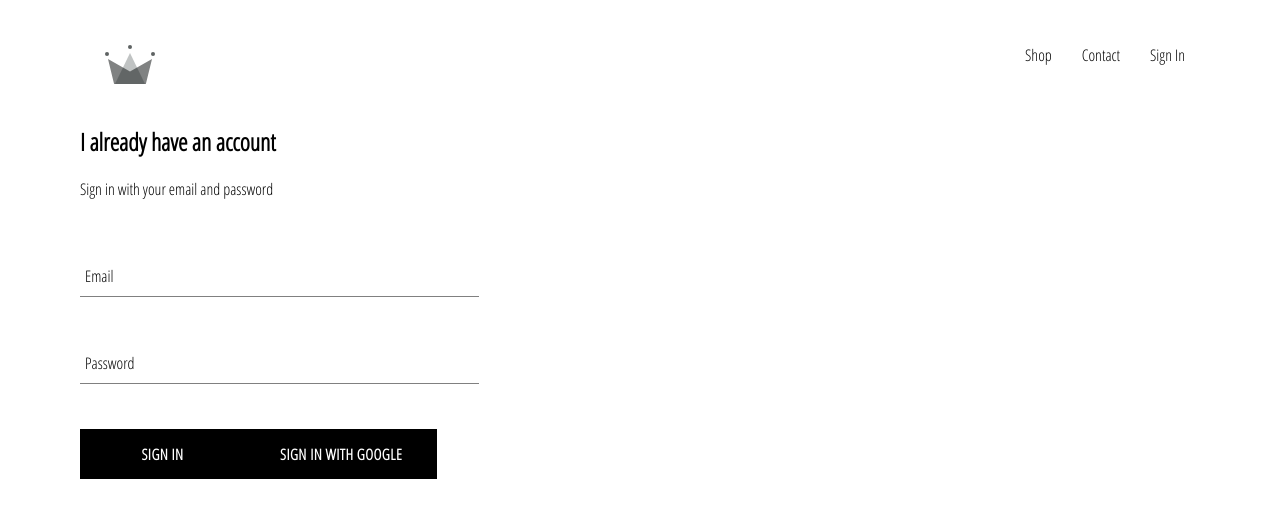
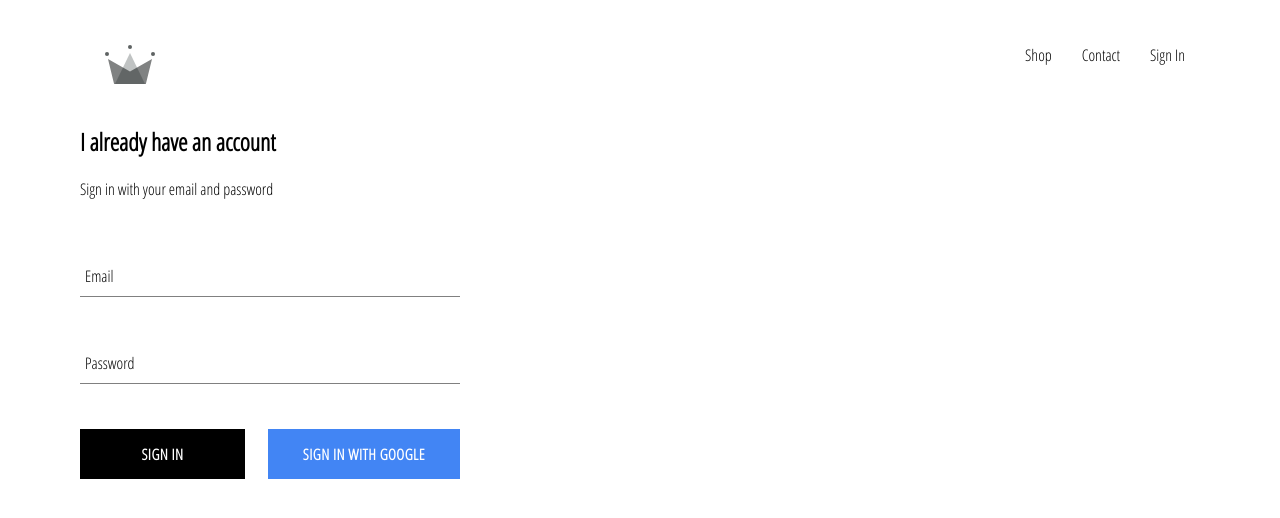
Before and after one commit to 0xLil14n/crwn-clthng, a React (Create React App) app: page /signin in a window 1280 px wide. Shown: the top 518 px of the page. Built offline with nearby package versions, Linux system fonts and the light colour scheme; no server answers.

Commit message:
updating custom button + adding signin button styles

```diff
--- a/src/App.styles.js
+++ b/src/App.styles.js
@@ -6,6 +6,9 @@ export const StyledApp = styled.div`
   a {
     color: black;
   text-decoration: none;
+  }
+  * {
+    box-sizing: border-box;
   }
 `;
 export const StyledAppHeader = styled.div`
--- a/src/components/custom-button/custom-button.component.jsx
+++ b/src/components/custom-button/custom-button.component.jsx
@@ -1,7 +1,7 @@
 import React from "react";
 import { StyledButton } from "./custom-button.styles";
-const CustomButton = ({ children, ...props }) => (
-  <StyledButton {...props}>{children}</StyledButton>
+const CustomButton = ({ children, isGoogleSignIn, ...props }) => (
+  <StyledButton isGoogleSignIn={isGoogleSignIn} {...props}>{children}</StyledButton>
 );
 
 export default CustomButton;
--- a/src/components/custom-button/custom-button.styles.js
+++ b/src/components/custom-button/custom-button.styles.js
@@ -20,4 +20,15 @@ export const StyledButton = styled.button`
     color: black;
     border: 1px solid black;
   }
+  ${({ isGoogleSignIn }) =>
+    isGoogleSignIn
+      ? `
+    background-color: #4285f4;
+    color: white;
+    &: hover {
+        background-color: #357ae8;
+        border: none;
+    }
+  `
+      : ``}
 `;
--- a/src/components/header/header.component.jsx
+++ b/src/components/header/header.component.jsx
@@ -5,9 +5,10 @@ import {
   StyledLink,
   StyledLogo,
   StyledOptions,
+  StyledOption,
 } from "./header.styles";
 import { auth } from "../../components/firebase/firebase.utils";
-const Header = ({currentUser}) => (
+const Header = ({ currentUser }) => (
   <StyledHeader>
     <StyledLink to="/">
       <StyledLogo />
@@ -15,7 +16,11 @@ const Header = ({currentUser}) => (
     <StyledOptions>
       <StyledOptionLink to="/shop">Shop</StyledOptionLink>
       <StyledOptionLink to="/contact">Contact</StyledOptionLink>
-      {currentUser ? <div onClick={() => auth.signOut()}>Sign Out</div> :<StyledOptionLink to="/signin">Sign In</StyledOptionLink>}
+      {currentUser ? (
+        <StyledOption onClick={() => auth.signOut()}>Sign Out</StyledOption>
+      ) : (
+        <StyledOptionLink to="/signin">Sign In</StyledOptionLink>
+      )}
     </StyledOptions>
   </StyledHeader>
 );
--- a/src/components/header/header.styles.js
+++ b/src/components/header/header.styles.js
@@ -26,4 +26,9 @@ export const StyledOptions = styled.div`
   align-items: center;
   justify-content: flex-end;
 `;
+
+export const StyledOption = styled.div`
+  padding: 10px 15px;
+  cursor: pointer;
+`;
 export const StyledLogo = styled(Logo)``;
--- a/src/components/sign-in/sign-in.component.jsx
+++ b/src/components/sign-in/sign-in.component.jsx
@@ -1,9 +1,8 @@
 import React from "react";
-import { StyledSignIn } from "./sign-in.style";
+import { StyledSignIn, StyledButtonContainer } from "./sign-in.style";
 import FormInput from "../form-input/form-input.component";
 import CustomButton from "../custom-button/custom-button.component";
 import { signInWithGoogle } from "../firebase/firebase.utils";
-import { auth } from "../firebase/firebase.utils";
 class SignIn extends React.Component {
   constructor() {
     super();
@@ -44,10 +43,12 @@ class SignIn extends React.Component {
             required={true}
             label="Password"
           />
-          <CustomButton type="submit">Sign In</CustomButton>
-          <CustomButton onClick={signInWithGoogle}>
-            Sign In With Google
-          </CustomButton>
+          <StyledButtonContainer>
+            <CustomButton type="submit">Sign In</CustomButton>
+            <CustomButton isGoogleSignIn={true} onClick={signInWithGoogle}>
+              Sign In With Google
+            </CustomButton>
+          </StyledButtonContainer>
         </form>
       </StyledSignIn>
     );
--- a/src/components/sign-in/sign-in.style.js
+++ b/src/components/sign-in/sign-in.style.js
@@ -1,10 +1,14 @@
 import styled from "styled-components";
 
 export const StyledSignIn = styled.div`
-  width: 30vw;
+  width: 380px;
   display: flex;
   flex-direction: column;
   .title{
     margin: 10px 0;
   }
 `;
+export const StyledButtonContainer = styled.div`
+  display: flex;
+  justify-content: space-between;
+`;
```
